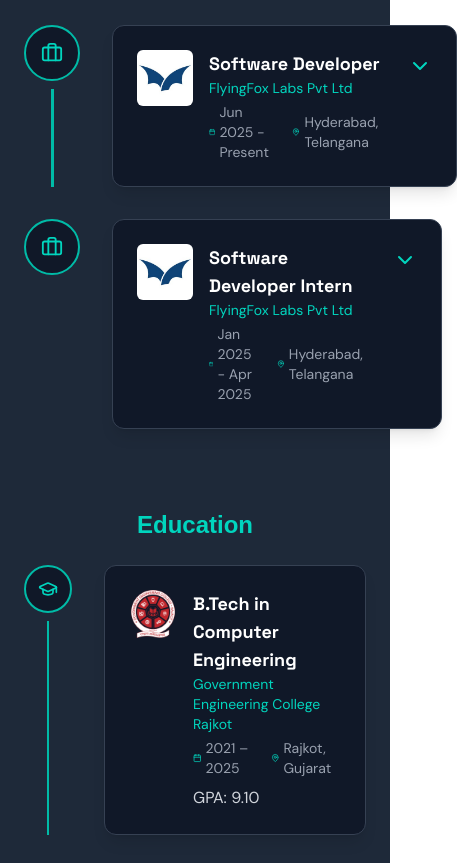
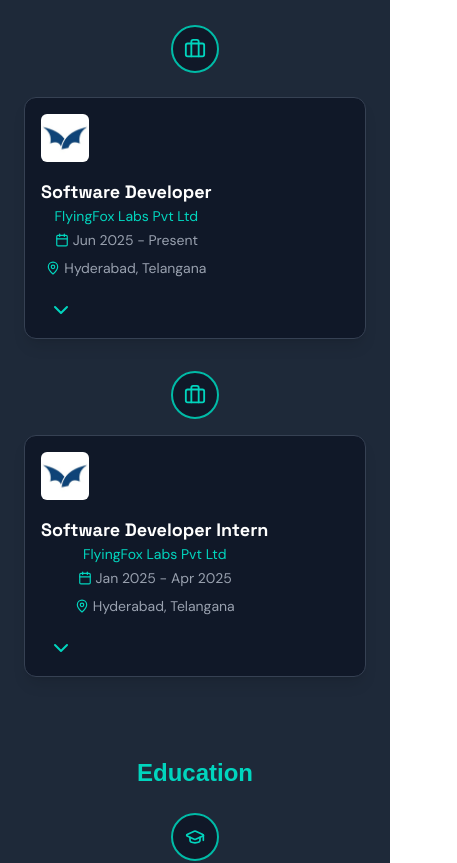
Before and after one commit to tarunguduru2811/portfolio-tarun, a Next.js app: page / in a window 390 px wide. Shown: the part 2027-2890 px from the top of the page, 457 px wide, since content can reach past the window. Built offline with nearby package versions, Linux system fonts and the light colour scheme.

Commit message:
Updated responsiveness for Experience Section

```diff
--- a/app/components/Experience.tsx
+++ b/app/components/Experience.tsx
@@ -32,10 +32,10 @@ const WorkTimelineItem: React.FC<{ item: WorkItem; isLast: boolean }> = ({ item,
   const [isOpen, setIsOpen] = useState(false);
 
   return (
-      <div className="relative flex gap-8 mb-8 z-10">
+    <div className="relative flex flex-col sm:flex-row gap-4 sm:gap-8 mb-8 z-10">
       {/* Icon + Line */}
       <div className="flex flex-col items-center">
-          <div className="w-14 h-14 flex items-center justify-center bg-gray-900 border-2 border-teal-500 rounded-full z-10">
+        <div className="w-12 h-12 sm:w-14 sm:h-14 flex items-center justify-center bg-gray-900 border-2 border-teal-500 rounded-full z-10">
           <Briefcase size={22} className="text-teal-400" />
         </div>
         {!isLast && <div className="w-[3px] bg-teal-500 flex-1 mt-2" />}
@@ -43,11 +43,11 @@ const WorkTimelineItem: React.FC<{ item: WorkItem; isLast: boolean }> = ({ item,
 
       {/* Card */}
       <div
-          className="flex-1 bg-gray-900 border border-gray-700 rounded-xl shadow-lg p-6 cursor-pointer hover:shadow-teal-500/20 transition-all"
+        className="flex-1 bg-gray-900 border border-gray-700 rounded-xl shadow-lg p-4 sm:p-6 cursor-pointer hover:shadow-teal-500/20 transition-all"
         onClick={() => setIsOpen(!isOpen)}
       >
-          <div className="flex items-start gap-4">
-            <div className="relative w-14 h-14 flex-shrink-0">
+        <div className="flex flex-col sm:flex-row items-start gap-4">
+          <div className="relative w-12 h-12 sm:w-14 sm:h-14 flex-shrink-0">
             <Image
               src={item.logo}
               alt={item.company}
@@ -56,9 +56,9 @@ const WorkTimelineItem: React.FC<{ item: WorkItem; isLast: boolean }> = ({ item,
             />
           </div>
           <div className="flex-1">
-              <h4 className="text-lg font-semibold font-heading">{item.role}</h4>
-              <p className="text-teal-400 text-sm font-body">{item.company}</p>
-              <div className="flex items-center gap-4 font-body text-gray-400 text-sm mt-1">
+            <h4 className="text-lg font-semibold font-heading text-center sm:text-left">{item.role}</h4>
+            <p className="text-teal-400 text-sm font-body text-center sm:text-left">{item.company}</p>
+            <div className="flex flex-col sm:flex-row items-center sm:items-start gap-2 sm:gap-4 font-body text-gray-400 text-sm mt-1">
               <span className="flex items-center gap-1">
                 <Calendar size={14} className="text-teal-400" /> {item.duration}
               </span>
@@ -113,33 +113,33 @@ const WorkTimelineItem: React.FC<{ item: WorkItem; isLast: boolean }> = ({ item,
 
 // Timeline Item for Education
 const EducationTimelineItem: React.FC<{ item: EducationItem; isLast: boolean }> = ({ item, isLast }) => (
-  <div className="relative flex gap-8 mb-8 z-10">
+  <div className="relative flex flex-col sm:flex-row gap-4 sm:gap-8 mb-8 z-10">
     <div className="flex flex-col items-center">
-      <div className="w-12 h-12 flex items-center justify-center bg-gray-900 border-2 border-teal-500 rounded-full z-10">
+      <div className="w-12 h-12 sm:w-14 sm:h-14 flex items-center justify-center bg-gray-900 border-2 border-teal-500 rounded-full z-10">
         <GraduationCap size={20} className="text-teal-400" />
       </div>
       {!isLast && <div className="w-[2px] bg-teal-500 flex-1 mt-2" />}
     </div>
 
-    <div className="flex-1 bg-gray-900 border border-gray-700 rounded-xl shadow-lg p-6">
-      <div className="flex items-start gap-4">
+    <div className="flex-1 bg-gray-900 border border-gray-700 rounded-xl shadow-lg p-4 sm:p-6">
+      <div className="flex flex-col sm:flex-row items-start gap-4">
         {item.logo && (
-          <div className="relative w-12 h-12 flex-shrink-0">
+          <div className="relative w-12 h-12 sm:w-14 sm:h-14 flex-shrink-0">
             <Image src={item.logo} alt={item.institute} fill className="object-contain rounded-md" />
           </div>
         )}
-        <div>
-          <h4 className="text-lg font-semibold font-heading">{item.degree}</h4>
-          <p className="text-teal-400 text-sm font-body">{item.institute}</p>
-          <div className="flex font-body items-center gap-4 text-gray-400 text-sm mt-1">
-            <span className="flex items-center gap-1 ">
-              <Calendar size={14} className="text-teal-400 font-body" /> {item.duration}
+        <div className="flex-1">
+          <h4 className="text-lg font-semibold font-heading text-center sm:text-left">{item.degree}</h4>
+          <p className="text-teal-400 text-sm font-body text-center sm:text-left">{item.institute}</p>
+          <div className="flex flex-col sm:flex-row items-center sm:items-start gap-2 sm:gap-4 font-body text-gray-400 text-sm mt-1">
+            <span className="flex items-center gap-1">
+              <Calendar size={14} className="text-teal-400" /> {item.duration}
             </span>
             <span className="flex items-center gap-1">
-              <MapPin size={14} className="text-teal-400 font-body" /> {item.location}
+              <MapPin size={14} className="text-teal-400" /> {item.location}
             </span>
           </div>
-          <p className="text-gray-300 mt-2 font-body">GPA: {item.gpa}</p>
+          <p className="text-gray-300 mt-2 font-body text-center sm:text-left">GPA: {item.gpa}</p>
         </div>
       </div>
     </div>
@@ -151,7 +151,7 @@ const Experience: React.FC = () => {
     <section id="experience" className="bg-gray-800 text-white py-24 px-6">
       <div className="max-w-7xl mx-auto">
         <h2 className="text-3xl font-bold text-teal-400 text-center mb-12">My Journey</h2>
-        <div className="grid grid-cols-1 lg:grid-cols-2 gap-12">
+        <div className="grid grid-cols-1 md:grid-cols-2 gap-12">
           {/* Work Experience */}
           <div>
             <h3 className="text-2xl font-semibold text-teal-400 mb-6 text-center">Work Experience</h3>
```
Also changed, not shown: 1 other file (tests, documents, lock files or other folders). Lines whose indentation alone changed are shown as unchanged.
